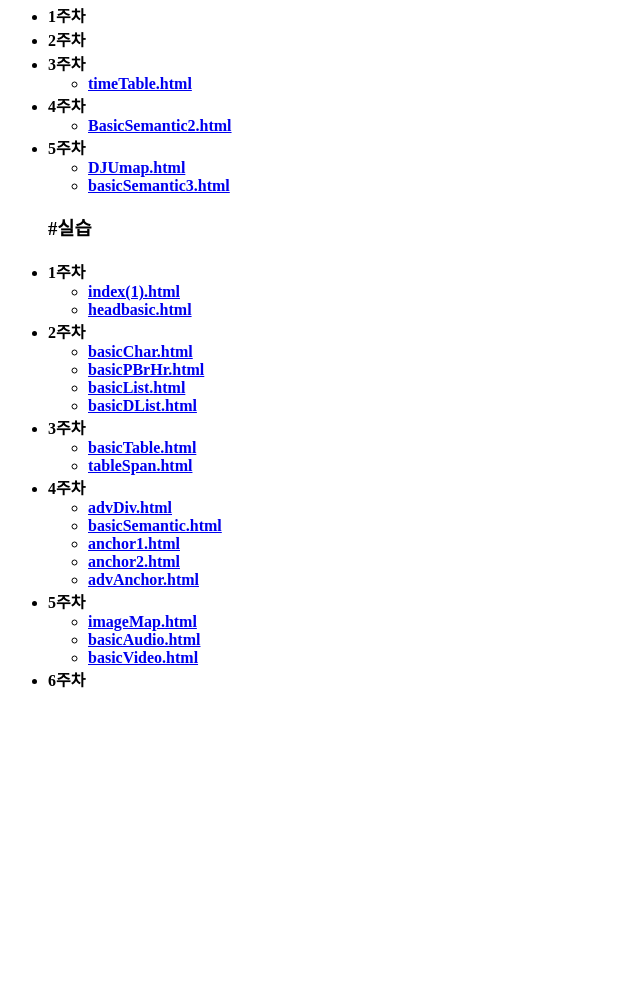
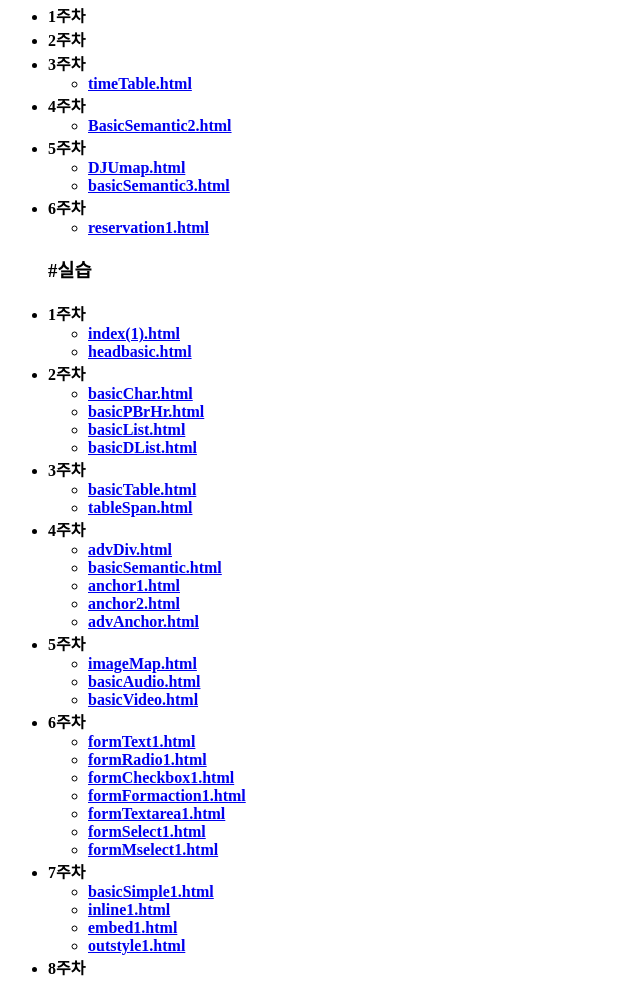
Before and after one commit to alssang1028/alssang1028.github.io, a plain HTML site: page index.html in a window 1280 px wide. Shown: the part 132-1127 px from the top of the page, without its empty margins (0-640 px from the left). Before the commit the page ends 839 px from the top, so only its background shows below. Drawn offline with Linux system fonts and the light colour scheme.

Commit message:
Update index.html

```diff
--- a/index.html
+++ b/index.html
@@ -23,6 +23,10 @@
    <ul>
     <li><a href="https://alssang1028.github.io/DJUmap.html" target="_blank">DJUmap.html</a></li>
     <li><a href="https://alssang1028.github.io/basicSemantic3.html" target="_blank">basicSemantic3.html</a></li>
+   </ul>
+  <li>6주차</li>
+   <ul>
+    <li><a href="https://alssang1028.github.io/reservation1.html" target="_blank">reservation1.html</a></li>
    </ul>
 
  <h3>#실습</h3>
@@ -58,6 +62,23 @@
     <li><a href="https://alssang1028.github.io/basicVideo.html" target="_blank">basicVideo.html</a></li>
    </ul>
   <li>6주차</li>
+   <ul>
+    <li><a href="https://alssang1028.github.io/formText1.html" target="_blank">formText1.html</a></li>
+    <li><a href="https://alssang1028.github.io/formRadio1.html" target="_blank">formRadio1.html</a></li>
+    <li><a href="https://alssang1028.github.io/formCheckbox1.html" target="_blank">formCheckbox1.html</a></li>
+    <li><a href="https://alssang1028.github.io/formFormaction1.html" target="_blank">formFormaction1.html</a></li>
+    <li><a href="https://alssang1028.github.io/formTextarea1.html" target="_blank">formTextarea1.html</a></li>
+    <li><a href="https://alssang1028.github.io/formSelect1.html" target="_blank">formSelect1.html</a></li>
+    <li><a href="https://alssang1028.github.io/formMselect1.html" target="_blank">formMselect1.html</a></li>
+   </ul>
+  <li>7주차</li>
+   <ul>
+    <li><a href="https://alssang1028.github.io/basicSimple1.html" target="_blank">basicSimple1.html</a></li>
+    <li><a href="https://alssang1028.github.io/inline1.html" target="_blank">inline1.html</a></li>
+    <li><a href="https://alssang1028.github.io/embed1.html" target="_blank">embed1.html</a></li>
+    <li><a href="https://alssang1028.github.io/outstyle1.html" target="_blank">outstyle1.html</a></li>
+   </ul>
+  <li>8주차</li>
  </ul>
 </body>
 </html>
```
